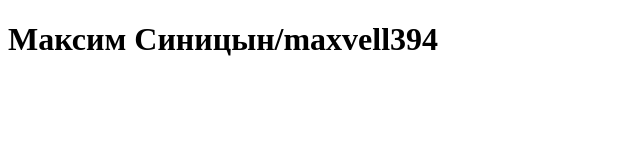
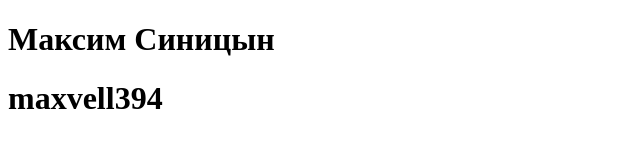
Before and after one commit to maxvell394/rsschool-cv, a plain HTML site: page index.html in a window 1280 px wide. Shown: the whole page, without its empty margins (0-640 px from the left). Drawn offline with Linux system fonts and the light colour scheme.

```diff
--- a/index.html
+++ b/index.html
@@ -7,6 +7,7 @@
     <title>Document</title>
 </head>
 <body>
-    <h1>Максим Синицын/maxvell394</h1>
+    <h1>Максим Синицын</h1>
+    <h1>maxvell394</h1>
 </body>
 </html>
```
